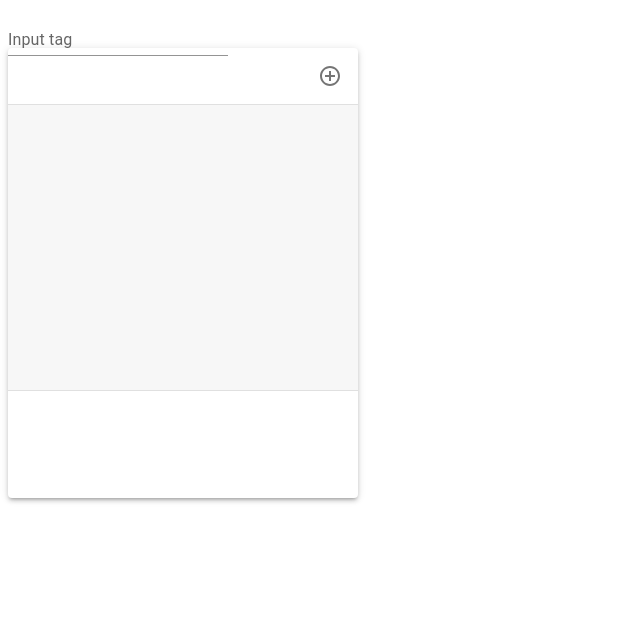
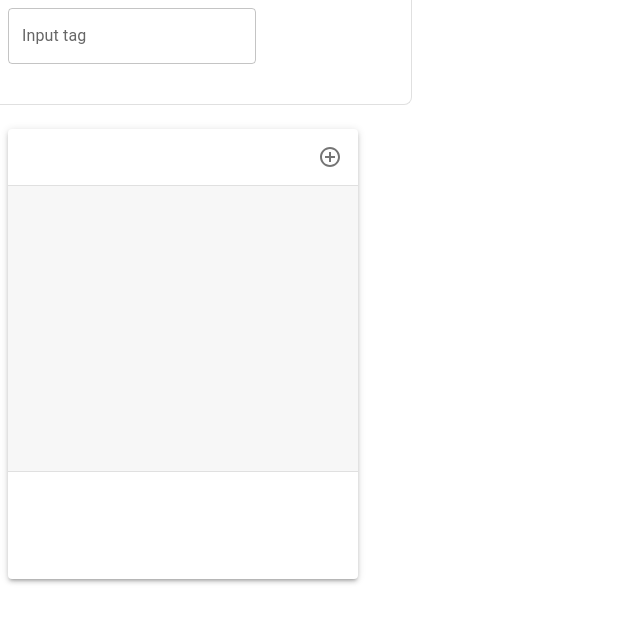
Before and after one commit to foxnorth228/NoteManager, a React app: page / in a window 1280 px wide. Shown: the top 622 px of the page, without its empty margins (0-640 px from the left). Built offline with nearby package versions, Linux system fonts and the light colour scheme.

Commit message:
feat: implement view of tagsFilter

```diff
--- a/src/components/Searcher/index.tsx
+++ b/src/components/Searcher/index.tsx
@@ -26,7 +26,7 @@ const Searcher = () => {
         onChange={(e) => onInputTag(e)}
         onKeyUp={(e) => onKeyPressTag(e)}
         label="Input tag"
-        variant="standard"
+        variant="outlined"
       ></TextField>
     </Box>
   );
--- a/src/layouts/TagsFilter/index.tsx
+++ b/src/layouts/TagsFilter/index.tsx
@@ -1,14 +1,31 @@
 import ListSelectedTags from '@components/ListSelectedTags';
 import Searcher from '@components/Searcher';
-import { Box } from '@mui/material';
+import { Grid } from '@mui/material';
 import React from 'react';
 
 const TagsFilter = () => {
   return (
-    <Box>
-      <Searcher></Searcher>
-      <ListSelectedTags />
-    </Box>
+    <Grid
+      container
+      spacing={2}
+      sx={{
+        maxWidth: 420,
+        paddingRight: 1,
+        paddingBottom: 3,
+        marginBottom: 3,
+        borderRadius: 2,
+        borderBottom: 1,
+        borderRight: 1,
+        borderColor: 'grey.300',
+      }}
+    >
+      <Grid item xs={12}>
+        <Searcher></Searcher>
+      </Grid>
+      <Grid item xs={12}>
+        <ListSelectedTags />
+      </Grid>
+    </Grid>
   );
 };
 
```
